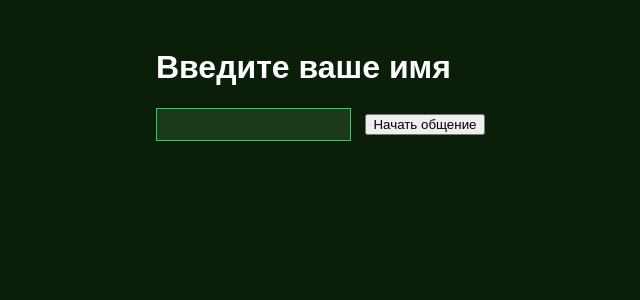
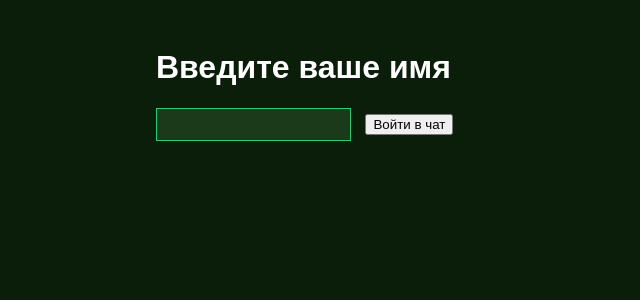
Before and after one commit to Yupara/Yupara, a FastAPI app: page / in a window 1280 px wide. Shown: the top 300 px of the page, without its empty margins (184-824 px from the left). Run offline with FastAPI, Linux system fonts and the light colour scheme.

Commit message:
Update login.html

```diff
--- a/templates/login.html
+++ b/templates/login.html
@@ -1,7 +1,7 @@
 <!DOCTYPE html>
 <html>
 <head>
-    <title>Вход</title>
+    <title>Вход в чат</title>
     <link rel="stylesheet" href="/static/style.css">
 </head>
 <body>
@@ -9,7 +9,7 @@
         <h1>Введите ваше имя</h1>
         <form action="/chat" method="post">
             <input type="text" name="username" required>
-            <button type="submit">Начать общение</button>
+            <button type="submit">Войти в чат</button>
         </form>
     </div>
 </body>
```
